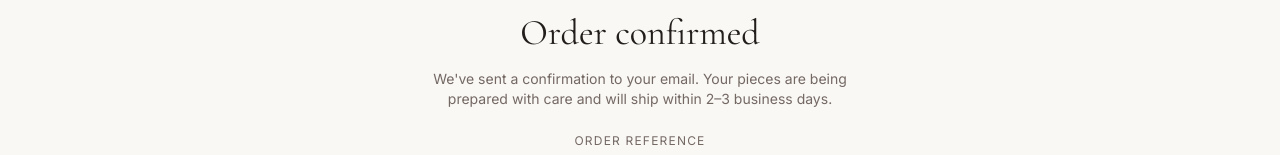
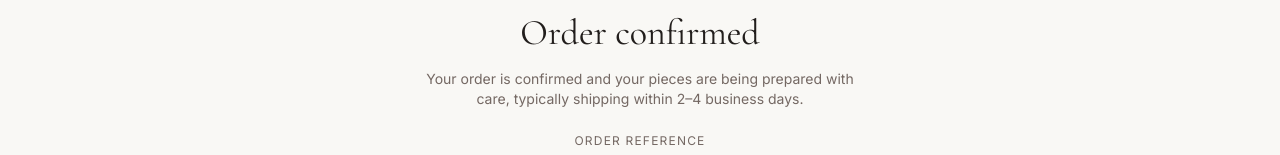
Before and after one commit to HariYenuganti/folio-store, a Next.js app: page /checkout/success in a window 1280 px wide. Shown: the part 296-451 px from the top of the page. Built offline with nearby package versions, Linux system fonts and the light colour scheme; no server answers.

Commit message:
fix: stop claiming a confirmation email is sent
No email provider is wired, so reword the success page and order modal to not
promise an email (confirm the order + show the order email instead).

```diff
--- a/src/app/account/orders/order-detail-dialog.tsx
+++ b/src/app/account/orders/order-detail-dialog.tsx
@@ -193,7 +193,7 @@ function OrderBody({
 
         {order.email && (
           <p className="mt-4 text-xs text-muted-foreground">
-            Confirmation sent to {order.email}
+            Order email: {order.email}
           </p>
         )}
       </div>
--- a/src/app/checkout/success/page.tsx
+++ b/src/app/checkout/success/page.tsx
@@ -52,8 +52,8 @@ export default async function SuccessPage({
       </p>
       <h1 className="mt-3 font-serif text-4xl">Order confirmed</h1>
       <p className="mt-4 max-w-md text-sm text-muted-foreground">
-        We&apos;ve sent a confirmation to your email. Your pieces are being
-        prepared with care and will ship within 2–3 business days.
+        Your order is confirmed and your pieces are being prepared with care,
+        typically shipping within 2–4 business days.
       </p>
       <p className="mt-6 text-xs uppercase tracking-widest text-muted-foreground">
         Order reference
```
